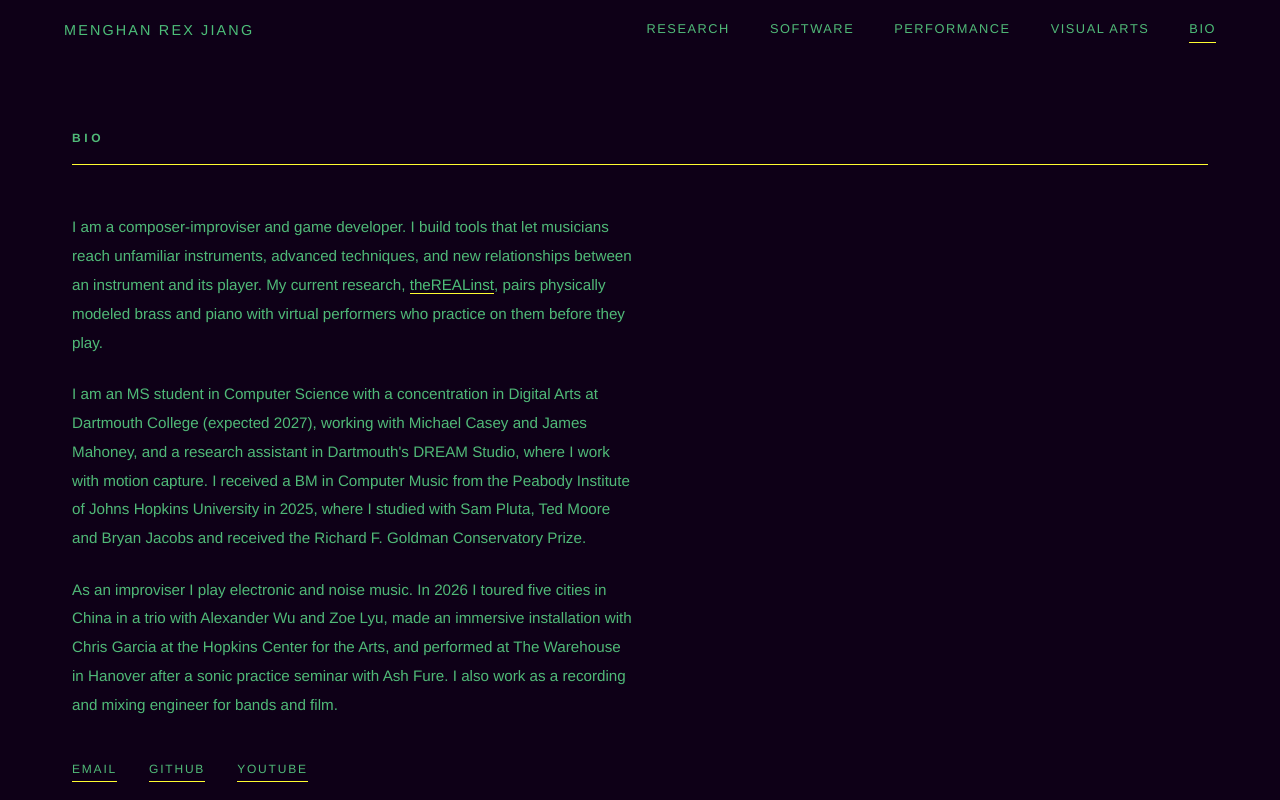
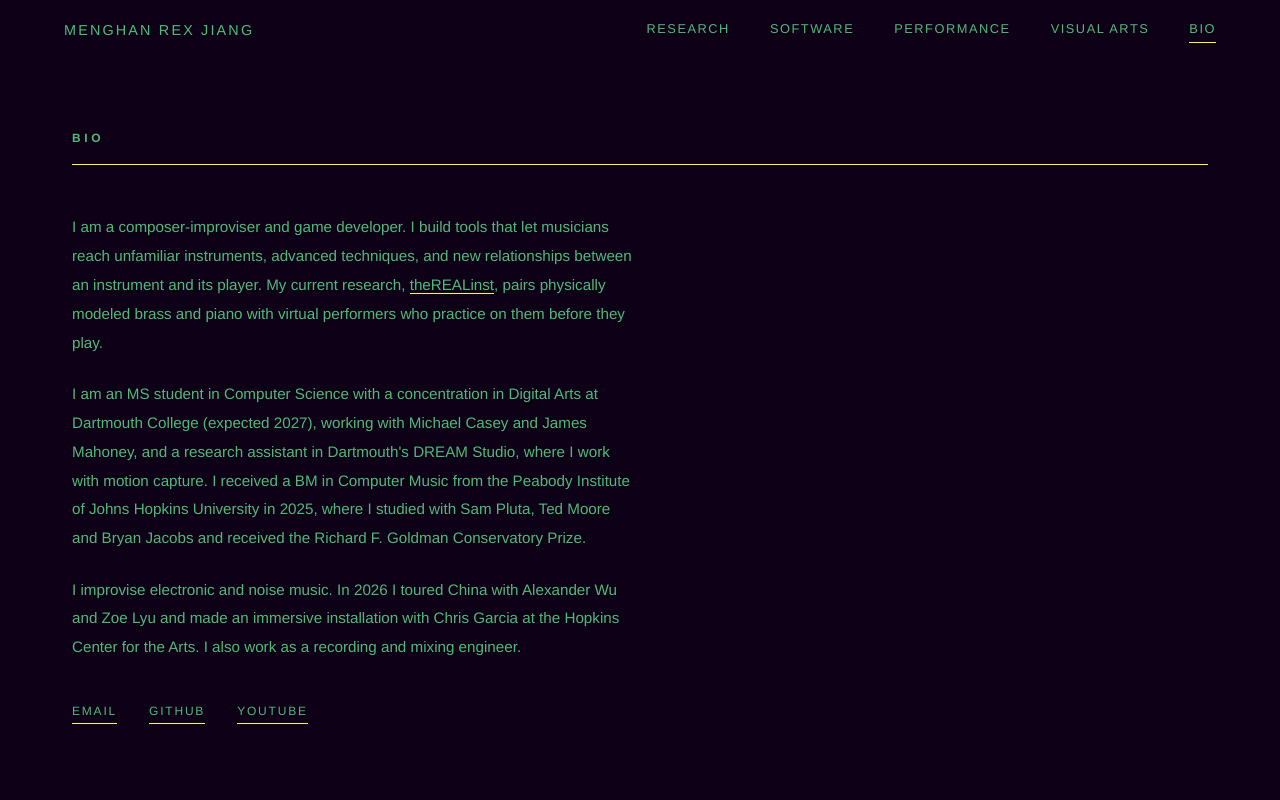
Before and after one commit to Rexcain/Rexcain.github.io, a plain HTML site: page bio.html in a window 1280 px wide. Shown: the top 800 px of the page. Drawn offline with Linux system fonts and the light colour scheme.

Commit message:
Condense performance paragraph in Bio
2026-11-06 02:25 EST · mac-mini

Co-Authored-By: Claude Opus 5.5 <noreply@anthropic.com>

```diff
--- a/bio.html
+++ b/bio.html
@@ -55,10 +55,9 @@
           Ted Moore and Bryan Jacobs and received the Richard F. Goldman Conservatory Prize.
         </p>
         <p>
-          As an improviser I play electronic and noise music. In 2026 I toured five cities in China in a trio
-          with Alexander Wu and Zoe Lyu, made an immersive installation with Chris Garcia at the Hopkins Center
-          for the Arts, and performed at The Warehouse in Hanover after a sonic practice seminar with Ash Fure.
-          I also work as a recording and mixing engineer for bands and film.
+          I improvise electronic and noise music. In 2026 I toured China with Alexander Wu and Zoe Lyu
+          and made an immersive installation with Chris Garcia at the Hopkins Center for the Arts.
+          I also work as a recording and mixing engineer.
         </p>
         <div class="contact-links">
           <a href="mailto:rxsrecs@gmail.com">Email</a>
```
Also changed, not shown: 1 other file.
